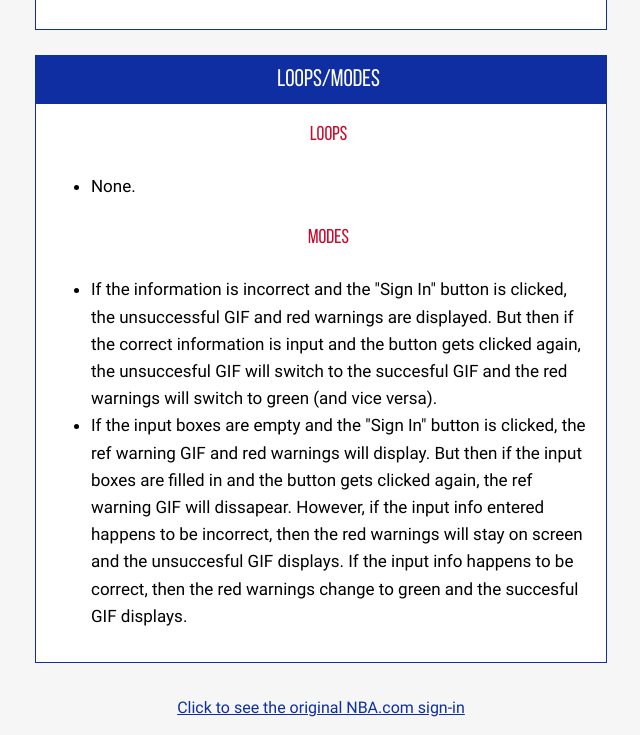
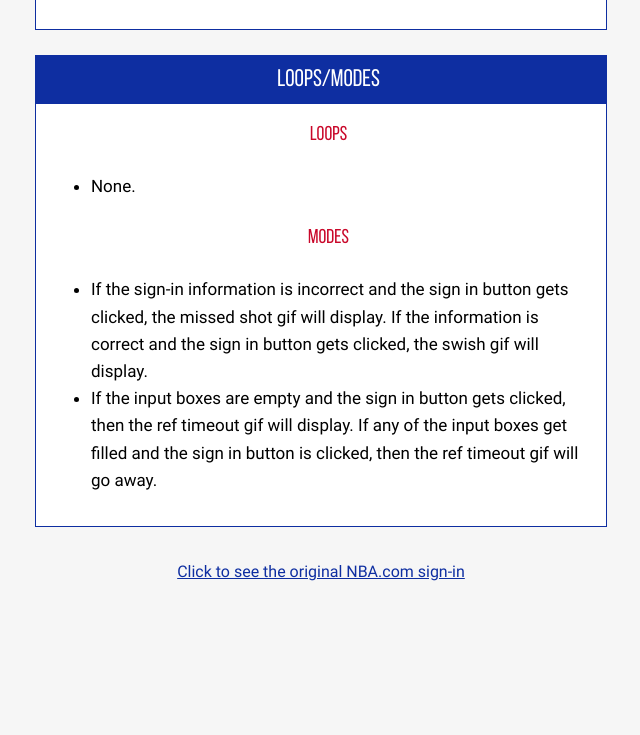
Before and after one commit to JoeChindemi/idm241-jc4689, a plain HTML site: page final/build/index.html in a window 1280 px wide. Shown: the part 3645-4380 px from the top of the page, without its empty margins (319-959 px from the left). After the commit the page ends 4244 px from the top, so only its background shows below. Drawn offline with Linux system fonts and the light colour scheme.

Commit message:
Update index.html

```diff
--- a/final/build/index.html
+++ b/final/build/index.html
@@ -137,8 +137,8 @@
             </ul>
             <p class="modesHeader">MODES</p>
             <ul class = "modesList">
-                <li>If the information is incorrect and the &quot;Sign In&quot; button is clicked, the unsuccessful GIF and red warnings are displayed.  But then if the correct information is input and the button gets clicked again, the unsuccesful GIF will switch to the succesful GIF and the red warnings will switch to green (and vice versa).</li>
-                <li>If the input boxes are empty and the &quot;Sign In&quot; button is clicked, the ref warning GIF and red warnings will display.  But then if the input boxes are filled in and the button gets clicked again, the ref warning GIF will dissapear. However, if the input info entered happens to be incorrect, then the red warnings will stay on screen and the unsuccesful GIF displays.  If the input info happens to be correct, then the red warnings change to green and the succesful GIF displays.</li>
+                <li>If the sign-in information is incorrect and the sign in button gets clicked, the missed shot gif will display.  If the information is correct and the sign in button gets clicked, the swish gif will display.</li>
+                <li>If the input boxes are empty and the sign in button gets clicked, then the ref timeout gif will display.  If any of the input boxes get filled and the sign in button is clicked, then the ref timeout gif will go away.</li>
             </ul>
         </div>
     </div>
```
